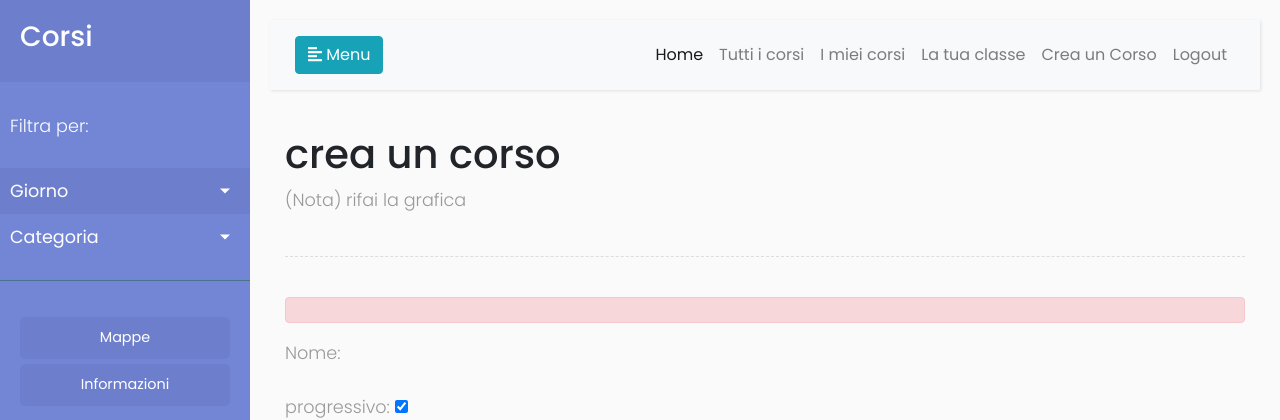
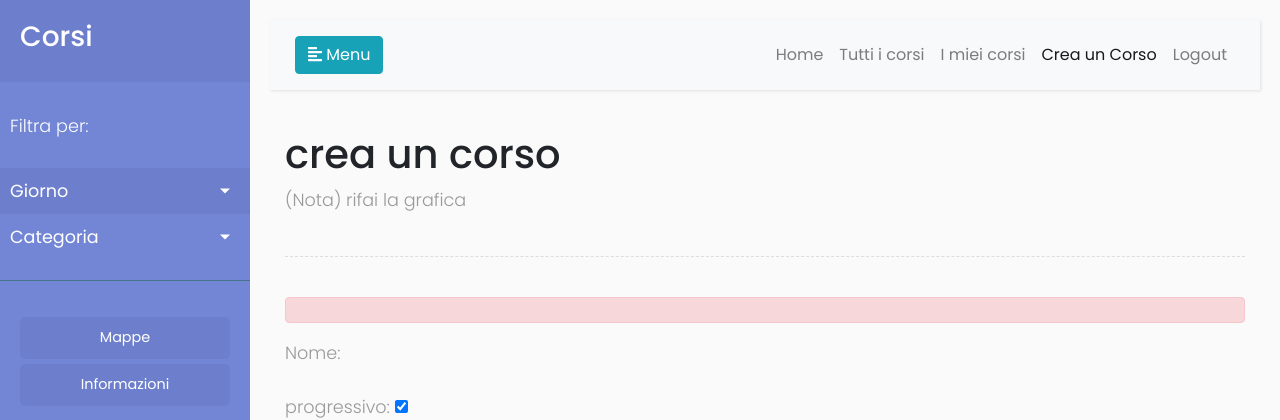
Before and after one commit to arcobiSwifty/SettimanaFlessibile_new, a Django app: page /creacorso/ in a window 1280 px wide. Shown: the top 420 px of the page. Run offline with Django 3.2, Linux system fonts and the light colour scheme; a user stored in the database is signed in; data comes from the database, SQL or seed files in the repository; some libraries are stand-ins or nearby versions.

Commit message:
minor changes. committing to finish the day

```diff
--- a/app/templates/base.html
+++ b/app/templates/base.html
@@ -68,7 +68,7 @@
             </ul>
         </nav>
 
-        <!-- Page Content  -->
+
         <div id="content">
 
             <nav class="navbar navbar-expand-lg navbar-light bg-light">
@@ -84,20 +84,20 @@
 
                     <div class="collapse navbar-collapse" id="navbarSupportedContent">
                         <ul class="nav navbar-nav ml-auto">
-													<li class="nav-item active">
-															<a class="nav-link" href="#">Home</a>
+													<li class="nav-item active" id="homelink">
+															<a class="nav-link" href="/">Home</a>
 													</li>
-													<li class="nav-item">
-															<a class="nav-link" href="#">Tutti i corsi</a>
+													<li class="nav-item" id="tutticorsi">
+															<a class="nav-link" href="/corsi/" >Tutti i corsi</a>
 													</li>
-                            <li class="nav-item">
+                            <li class="nav-item"  id="mieicorsi">
                                 <a class="nav-link" href="#">I miei corsi</a>
                             </li>
-                            <li class="nav-item">
+                            <!--<li class="nav-item" id="tuaclasse">
                                 <a class="nav-link" href="#">La tua classe</a>
-                            </li>
-														<li class="nav-item">
-                                <a class="nav-link" href="#">Crea un Corso</a>
+                            </li>-->
+														<li class="nav-item" id="creacorso">
+                                <a class="nav-link" href="/creacorso/">Crea un Corso</a>
                             </li>
 
                             <li class="nav-item">
--- a/app/templates/corsi/corsi.html
+++ b/app/templates/corsi/corsi.html
@@ -4,7 +4,7 @@
 
 {% for approvazione in approvazioni %}
 
-{% approvazione %}
+{{ approvazione }}
 
 {% endfor %}
 
@@ -16,6 +16,8 @@
 {% endfor %}
 <script type="text/javascript">
 $(document).ready(function () {
+    $('#tutticorsi').toggleClass('active')
+    $('#homelink').toggleClass('active')
     $('#sidebarCollapse').on('click', function () {
         $('#sidebar').toggleClass('active');
     });
--- a/app/templates/corsi/crea_corso.html
+++ b/app/templates/corsi/crea_corso.html
@@ -48,11 +48,8 @@
 
 //page rendering
 $(document).ready(function () {
-  $('#creacorso').toggleClass('active');
-  $('#tutticorsi').removeClass('active');
-  $('#tuoicorsi').removeClass('active');
-  $('#laclasse').removeClass('active');
-
+  $('#creacorso').toggleClass('active')
+  $('#homelink').toggleClass('active')
   $('#id_aula').on('change',function(){
     aula= $("#id_aula option:selected").text();
   });
```
Also changed, not shown: 2 other files.
